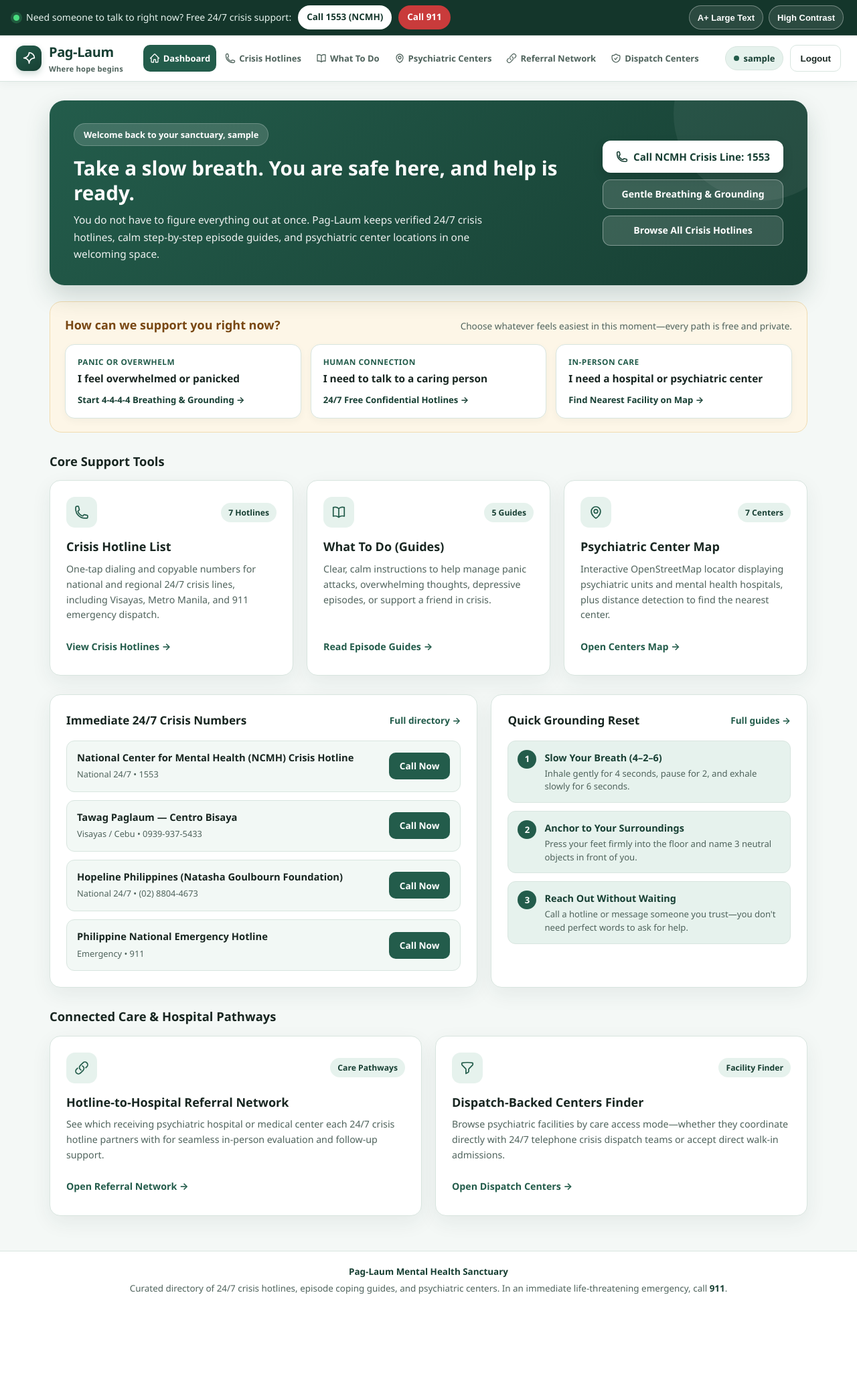
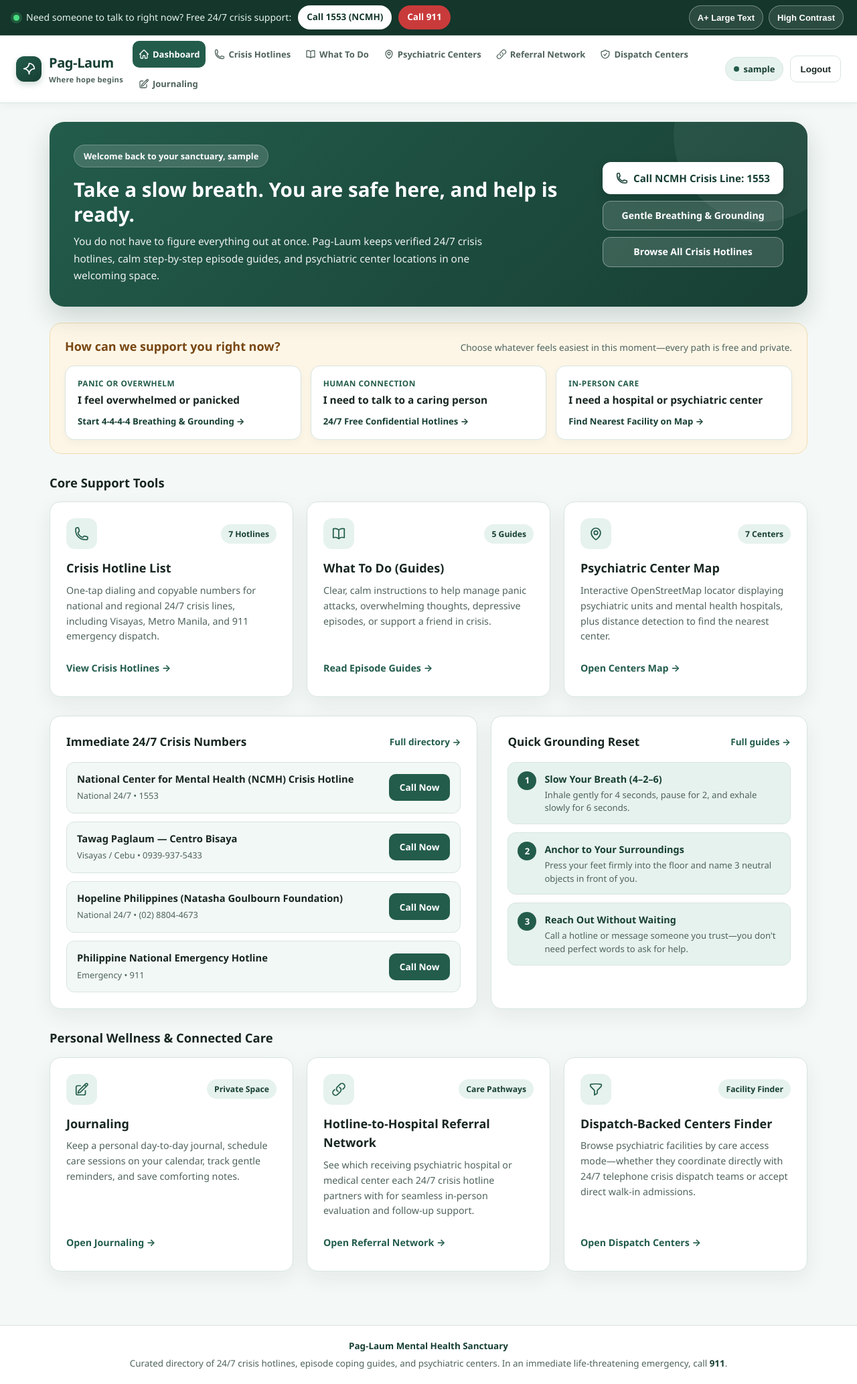
Before and after one commit to Kashkinnn/Pag-Laum, a Django app: page /home/ in a window 1280 px wide. Shown: the whole page at 67% size. Before the commit the page ends 1933 px from the top, so only its background shows below. Run offline with Django 5.2, Linux system fonts and the light colour scheme; the visitor is signed in with stand-in values (Sample User, id 1).

Commit message:
feat(ui-dashboard): add Journaling navigation link and Dashboard card

```diff
--- a/apps/home/templates/home/home.html
+++ b/apps/home/templates/home/home.html
@@ -74,6 +74,12 @@
                         <path stroke-linecap="round" stroke-linejoin="round" d="M9 12.75L11.25 15 15 9.75m-3-7.036A11.959 11.959 0 013.598 6 11.99 11.99 0 003 9.749c0 5.592 3.824 10.29 9 11.623 5.176-1.332 9-6.03 9-11.622 0-1.31-.21-2.571-.598-3.751h-.152c-3.196 0-6.1-1.248-8.25-3.285z" />
                     </svg>
                     <span>Dispatch Centers</span>
+                </a>
+                <a href="{{ journaling_url }}" class="nav-link {% if active_page == 'journaling' %}active{% endif %}">
+                    <svg viewBox="0 0 24 24" fill="none" stroke="currentColor" stroke-width="1.9" aria-hidden="true">
+                        <path stroke-linecap="round" stroke-linejoin="round" d="M16.862 4.487l1.687-1.688a1.875 1.875 0 112.652 2.652L10.582 16.07a4.5 4.5 0 01-1.897 1.13L6 18l.8-2.685a4.5 4.5 0 011.13-1.897l8.932-8.931zM19.5 7.125L16.862 4.487M18 14v4.75A2.25 2.25 0 0115.75 21H5.25A2.25 2.25 0 013 18.75V8.25A2.25 2.25 0 015.25 6H10" />
+                    </svg>
+                    <span>Journaling</span>
                 </a>
             </nav>
 
@@ -254,8 +260,27 @@
             </div>
         </section>
 
-        <h2 class="section-heading relational-section-heading">Connected Care &amp; Hospital Pathways</h2>
-        <section class="relational-grid" aria-label="Pag-Laum connected care modules">
+        <h2 class="section-heading relational-section-heading">Personal Wellness &amp; Connected Care</h2>
+        <section class="feature-grid" aria-label="Pag-Laum personal journaling and connected care modules">
+            <article class="feature-card">
+                <div>
+                    <div class="feature-card-top">
+                        <span class="feature-icon-box" aria-hidden="true">
+                            <svg viewBox="0 0 24 24" fill="none" stroke="currentColor" stroke-width="1.9">
+                                <path stroke-linecap="round" stroke-linejoin="round" d="M16.862 4.487l1.687-1.688a1.875 1.875 0 112.652 2.652L10.582 16.07a4.5 4.5 0 01-1.897 1.13L6 18l.8-2.685a4.5 4.5 0 011.13-1.897l8.932-8.931zM19.5 7.125L16.862 4.487M18 14v4.75A2.25 2.25 0 0115.75 21H5.25A2.25 2.25 0 013 18.75V8.25A2.25 2.25 0 015.25 6H10" />
+                            </svg>
+                        </span>
+                        <span class="feature-count">Private Space</span>
+                    </div>
+                    <h2>Journaling</h2>
+                    <p>
+                        Keep a personal day-to-day journal, schedule care sessions on your calendar,
+                        track gentle reminders, and save comforting notes.
+                    </p>
+                </div>
+                <a href="{{ journaling_url }}" class="feature-card-link">Open Journaling &rarr;</a>
+            </article>
+
             <article class="feature-card">
                 <div>
                     <div class="feature-card-top">
```
